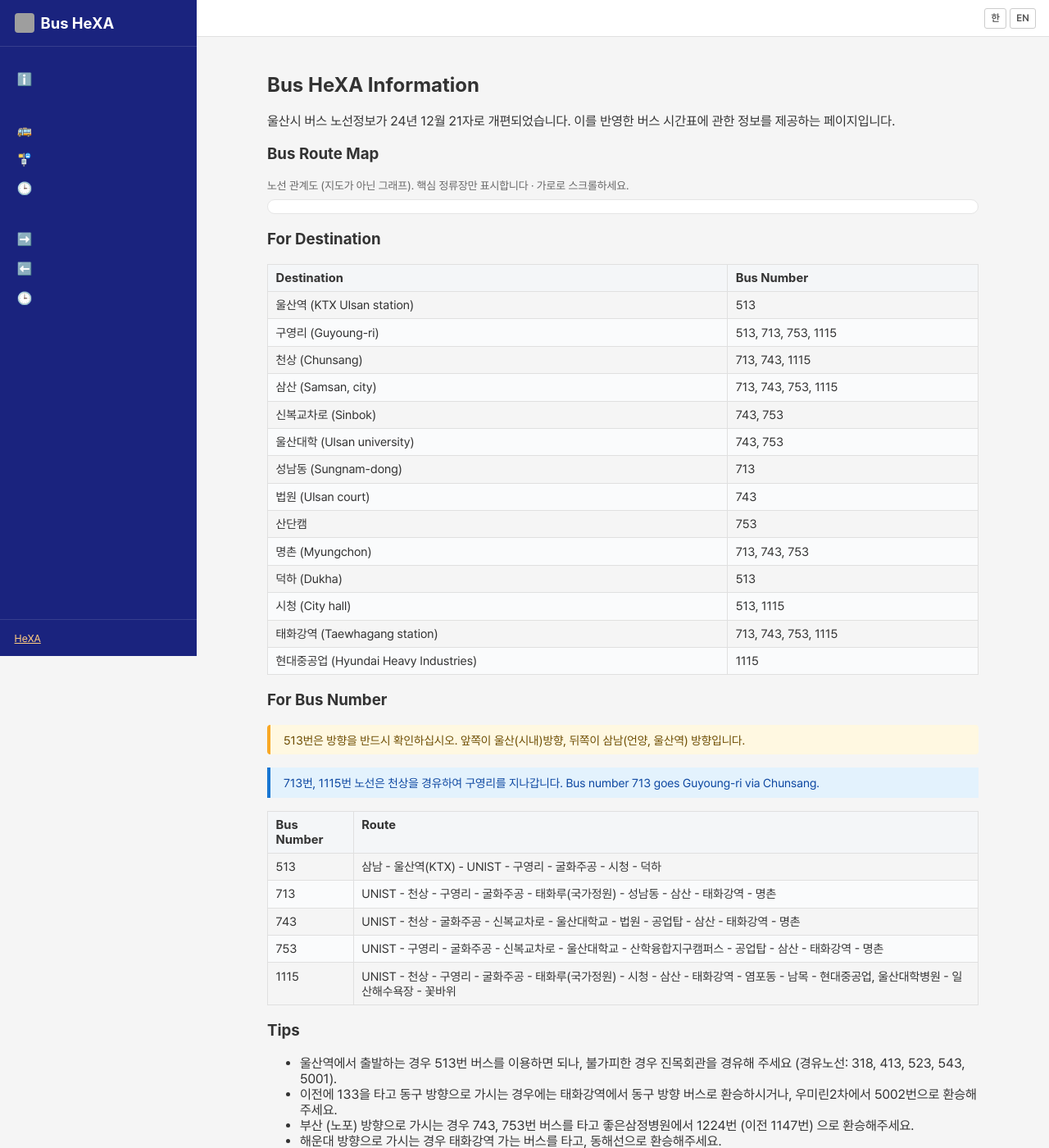
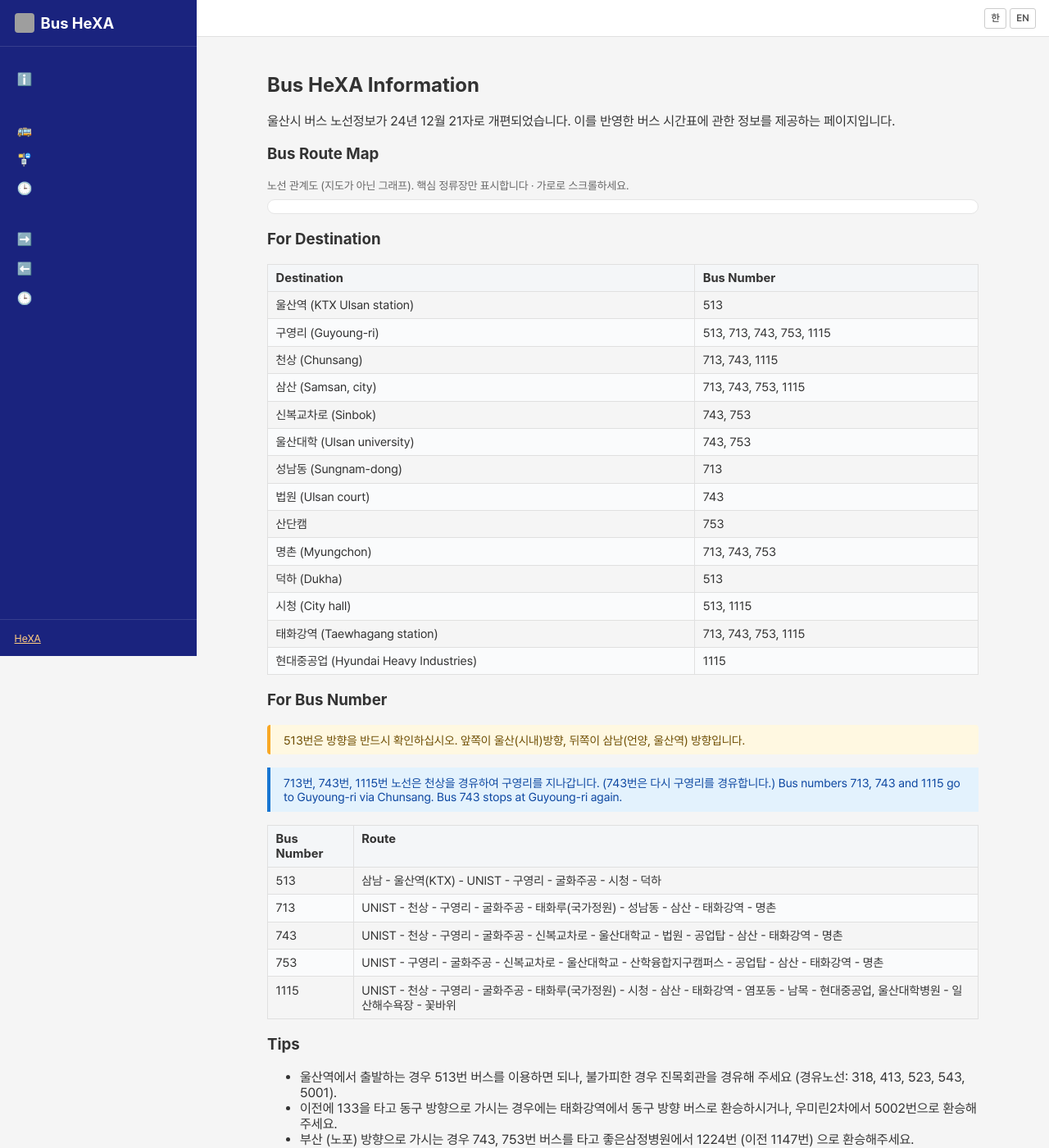
Before and after one commit to Raon1123/bus-hexa-revive-temp, a Python web app: template bushexa/web/templates/info.html in a window 1280 px wide. Shown: the top 1400 px of the page at 82% size. Run offline with Jinja, Linux system fonts and the light colour scheme; the template is opened without the code that fills it, so the values that code supplies are empty; some web fonts are replaced; grey boxes are pictures that could not be loaded.

Commit message:
743 구영리 재경유 반영: 노선도·경유지·안내 배너·변경이력 수정
Co-Authored-By: Claude Sonnet 5.5 <noreply@anthropic.com>

```diff
--- a/bushexa/data/constants.py
+++ b/bushexa/data/constants.py
@@ -65,7 +65,7 @@ VIA_STOPS = {
         "명촌": "천상 - 구영리 - 굴화주공 - 태화루 - 성남동 - 삼산 - 태화강역 - 명촌 (종점)"
     },
     "743": {
-        "명촌": "천상 - 굴화주공 - 신복교차로 - 울산대학교 - 법원 - 공업탑 - 삼산 - 태화강역 - 명촌 (종점)"
+        "명촌": "천상 - 구영리 - 굴화주공 - 신복교차로 - 울산대학교 - 법원 - 공업탑 - 삼산 - 태화강역 - 명촌 (종점)"
     },
     "753": {
         "명촌": "구영리 - 굴화주공 - 신복교차로 - 울산대학교 - 산학융합캠퍼스 - 공업탑 - 삼산 - 태화강역 - 명촌 (종점)"
--- a/bushexa/web/route_diagram.py
+++ b/bushexa/web/route_diagram.py
@@ -40,7 +40,7 @@ LINE_STOPS: dict[str, list[str]] = {
         "UNIST", "천상", "구영", "태화루", "시청", "삼산", "태화강역",
         "염포동", "남목", "현대중공업·울산대학병원", "일산해수욕장", "꽃바위",
     ],
-    "743": ["UNIST", "천상", "신복교차로", "울산대학교", "법원", "삼산", "태화강역", "명촌"],
+    "743": ["UNIST", "천상", "구영", "신복교차로", "울산대학교", "법원", "삼산", "태화강역", "명촌"],
     "753": ["UNIST", "구영", "신복교차로", "울산대학교", "산단캠", "삼산", "태화강역", "명촌"],
 }
 
--- a/bushexa/web/templates/info.html
+++ b/bushexa/web/templates/info.html
@@ -25,7 +25,7 @@
     </thead>
     <tbody>
         <tr><td>울산역 (KTX Ulsan station)</td><td>513</td></tr>
-        <tr><td>구영리 (Guyoung-ri)</td><td>513, 713, 753, 1115</td></tr>
+        <tr><td>구영리 (Guyoung-ri)</td><td>513, 713, 743, 753, 1115</td></tr>
         <tr><td>천상 (Chunsang)</td><td>713, 743, 1115</td></tr>
         <tr><td>삼산 (Samsan, city)</td><td>713, 743, 753, 1115</td></tr>
         <tr><td>신복교차로 (Sinbok)</td><td>743, 753</td></tr>
@@ -46,8 +46,8 @@
 513번은 방향을 반드시 확인하십시오. 앞쪽이 울산(시내)방향, 뒤쪽이 삼남(언양, 울산역) 방향입니다.
 </div>
 <div class="info-banner">
-713번, 1115번 노선은 천상을 경유하여 구영리를 지나갑니다.
-Bus number 713 goes Guyoung-ri via Chunsang.
+713번, 743번, 1115번 노선은 천상을 경유하여 구영리를 지나갑니다. (743번은 다시 구영리를 경유합니다.)
+Bus numbers 713, 743 and 1115 go to Guyoung-ri via Chunsang. Bus 743 stops at Guyoung-ri again.
 </div>
 <table class="info-table">
     <thead>
@@ -56,7 +56,7 @@ Bus number 713 goes Guyoung-ri via Chunsang.
     <tbody>
         <tr><td>513</td><td>삼남 - 울산역(KTX) - UNIST - 구영리 - 굴화주공 - 시청 - 덕하</td></tr>
         <tr><td>713</td><td>UNIST - 천상 - 구영리 - 굴화주공 - 태화루(국가정원) - 성남동 - 삼산 - 태화강역 - 명촌</td></tr>
-        <tr><td>743</td><td>UNIST - 천상 - 굴화주공 - 신복교차로 - 울산대학교 - 법원 - 공업탑 - 삼산 - 태화강역 - 명촌</td></tr>
+        <tr><td>743</td><td>UNIST - 천상 - 구영리 - 굴화주공 - 신복교차로 - 울산대학교 - 법원 - 공업탑 - 삼산 - 태화강역 - 명촌</td></tr>
         <tr><td>753</td><td>UNIST - 구영리 - 굴화주공 - 신복교차로 - 울산대학교 - 산학융합지구캠퍼스 - 공업탑 - 삼산 - 태화강역 - 명촌</td></tr>
         <tr><td>1115</td><td>UNIST - 천상 - 구영리 - 굴화주공 - 태화루(국가정원) - 시청 - 삼산 - 태화강역 - 염포동 - 남목 - 현대중공업, 울산대학병원 - 일산해수욕장 - 꽃바위</td></tr>
     </tbody>
--- a/data/changelog.json
+++ b/data/changelog.json
@@ -22,5 +22,9 @@
   {
     "date": "2026-06-02",
     "description": "UI를 바꾸었습니다. 보다 빠르고 편리합니다."
+  },
+  {
+    "date": "2026-09-29",
+    "description": "743번 버스가 구영리를 다시 경유합니다. 노선도와 노선 안내를 수정했습니다."
   }
 ]
```
